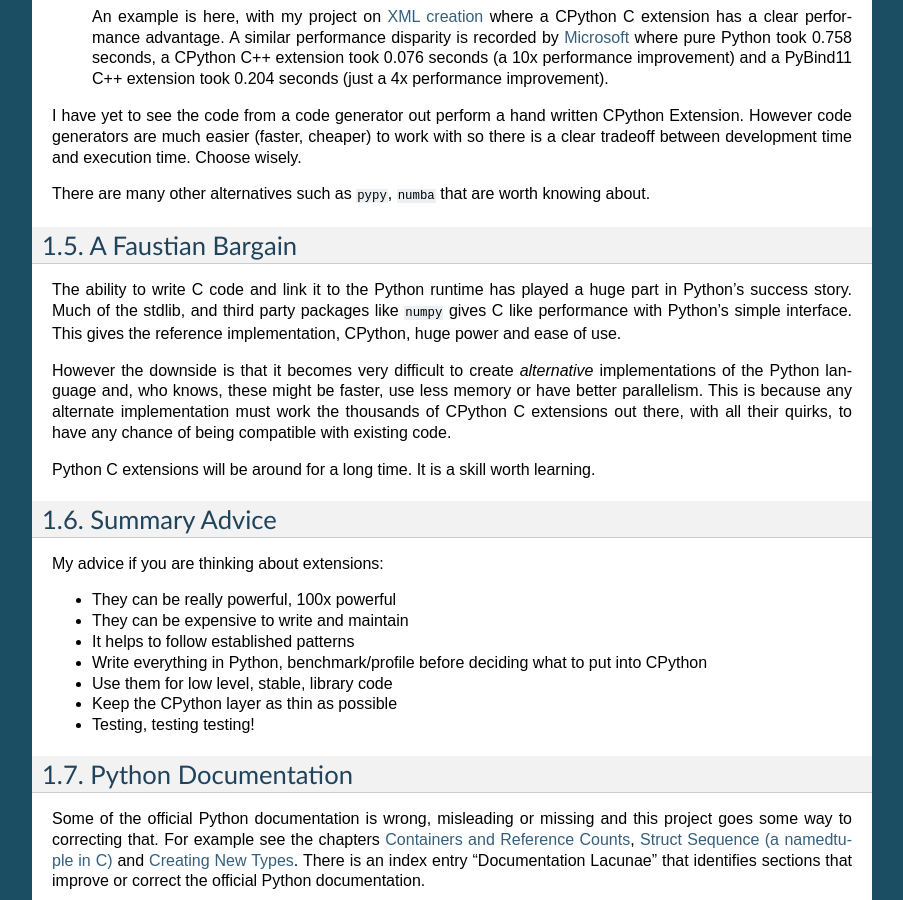
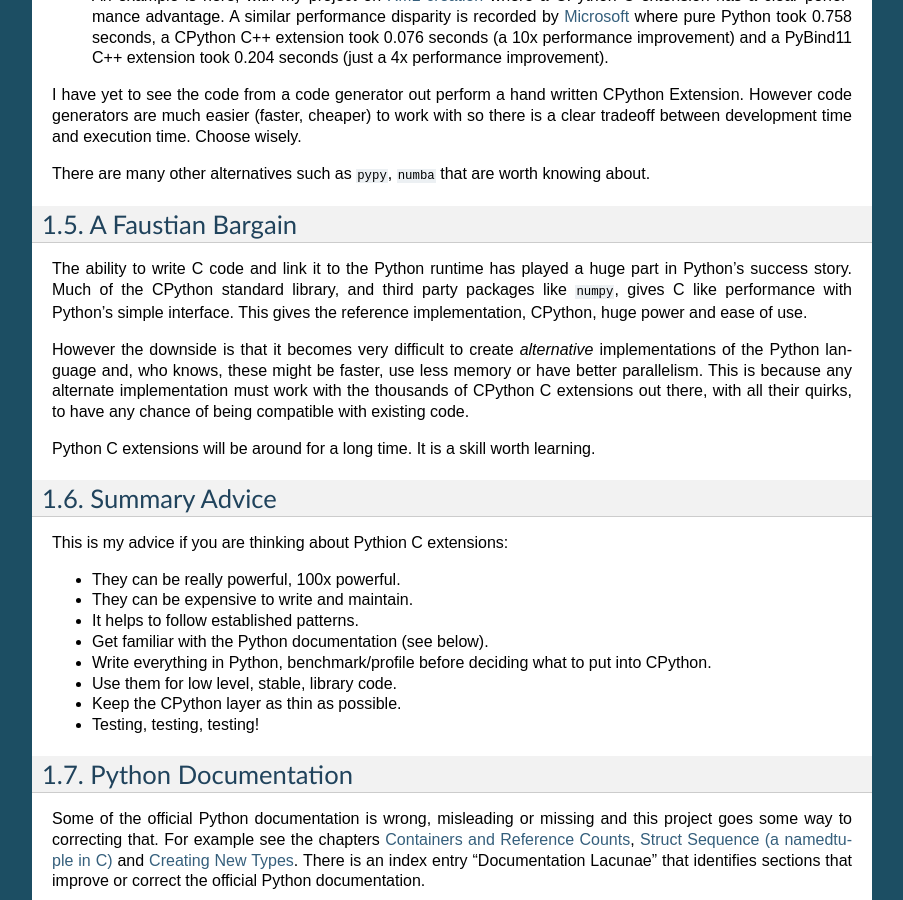
Before and after one commit to paulross/PythonExtensionPatterns, a Sphinx documentation site: the page built from doc/sphinx/source/introduction.rst, in a window 1280 px wide and 900 px high, scrolled down 2291 px. Shown: the whole window, without its empty margins (198-1101 px from the left). Built offline with Sphinx 7.4.7, drawn with Linux system fonts in a browser that asks for light colours; some of the changed text lies outside the part shown.

Commit message:
Review and edits of documentation in introduction.rst

```diff
--- a/doc/sphinx/source/introduction.rst
+++ b/doc/sphinx/source/introduction.rst
@@ -126,7 +126,7 @@
 `ctypes <https://docs.python.org/3/library/ctypes.html#module-ctypes>`_ is a well documented foreign function library
 for Python and is part of Python's standard library.
 The module allows direct access to C/C++ libraries (such as ``libc``).
-If you need this functionality, for example you need to access a binary library where you do not have the original
+One use-case for ``ctypes`` is if you need to access a binary library where you do not have the original
 source code so you can not build the library into your own code.
 
 .. index::
@@ -176,12 +176,13 @@
 ------------------------------------
 
 The ability to write C code and link it to the Python runtime has played a huge part in Python's success story.
-Much of the stdlib, and third party packages like ``numpy`` gives C like performance with Python's simple interface.
+Much of the CPython standard library, and third party packages like ``numpy``, gives C like performance with Python's
+simple interface.
 This gives the reference implementation, CPython, huge power and ease of use.
 
 However the downside is that it becomes very difficult to create *alternative* implementations of the Python language
 and, who knows, these might be faster, use less memory or have better parallelism.
-This is because any alternate implementation must work the thousands of CPython C extensions out there, with all their
+This is because any alternate implementation must work with the thousands of CPython C extensions out there, with all their
 quirks, to have any chance of being compatible with existing code.
 
 Python C extensions will be around for a long time.
@@ -193,15 +194,16 @@
 Summary Advice
 ------------------------------------
 
-My advice if you are thinking about extensions:
+This is my advice if you are thinking about Pythion C extensions:
 
-- They can be really powerful, 100x powerful
-- They can be expensive to write and maintain
-- It helps to follow established patterns
-- Write everything in Python, benchmark/profile before deciding what to put into CPython
-- Use them for low level, stable, library code
-- Keep the CPython layer as thin as possible
-- Testing, testing testing!
+- They can be really powerful, 100x powerful.
+- They can be expensive to write and maintain.
+- It helps to follow established patterns.
+- Get familiar with the Python documentation (see below).
+- Write everything in Python, benchmark/profile before deciding what to put into CPython.
+- Use them for low level, stable, library code.
+- Keep the CPython layer as thin as possible.
+- Testing, testing, testing!
 
 .. index::
     single: Documentation Lacunae; General
```
Also changed, not shown: other parts of doc/sphinx/source/introduction.rst (+1 -1 lines).
